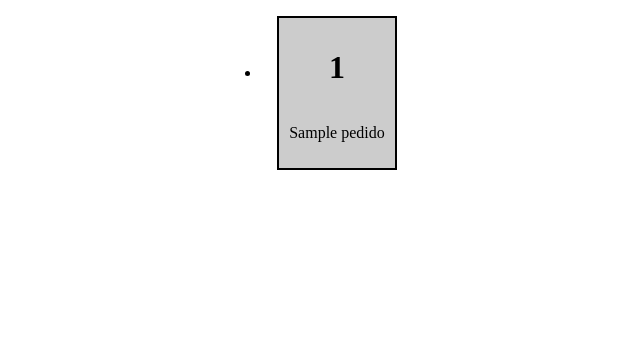
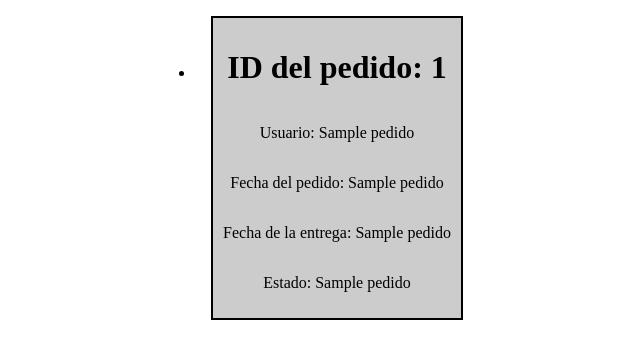
Before and after one commit to katip69/WebEsi, a Flask app: template templates/listadoDePedidos.html in a window 1280 px wide. Shown: the part 80-439 px from the top of the page, without its empty margins (303-943 px from the left). Run offline with Flask 3, Linux system fonts and the light colour scheme; the template is opened without the code that fills it: most values are stand-ins (such as "Sample title", 1, 10 or a date in 2020); some libraries are stand-ins or nearby versions.

Commit message:
Parámetros vistas
Agregado a las vistas los parámetros de la base de datos

```diff
--- a/templates/listadoDePedidos.html
+++ b/templates/listadoDePedidos.html
@@ -16,8 +16,11 @@
         <div id="listado">
             {% for pedido in pedidos %}
             <div id="pedido">
-                <h1>{{pedido[0]}}</h1>
-                <p>{{pedido[1]}}</p>
+                <h1>ID del pedido: {{pedido[0]}}</h1>
+                <p>Usuario: {{pedido[1]}}</p>
+                <p>Fecha del pedido: {{pedido[2]}}</p>
+                <p>Fecha de la entrega: {{pedido[3]}}</p>
+                <p>Estado: {{pedido[4]}}</p>
             </div>
             {% endfor %}
         </div>
--- a/templates/selectorDeProductos.html
+++ b/templates/selectorDeProductos.html
@@ -16,8 +16,10 @@
         <div id="contenedor">
             {% for producto in articulos %}
             <div id="producto">
-                <p>{{producto[1]}}</p>
+                <h1>{{producto[1]}}</h1>
                 <img src="{{ url_for('static', filename='images/' + producto[0]|string + '.jpg') }}" style="height: 80rem; width: 20rem;" >
+                <p>{{producto[2]}}€</p>
+                <p>{{producto[3]}}</p>
                 <div id="compra">
                     <p>Disponible</p>
                     <button id="botonCompra" style="background-color: gray;"><img id="imgCompra" src="./static/images/carrito.png"></button>
```
